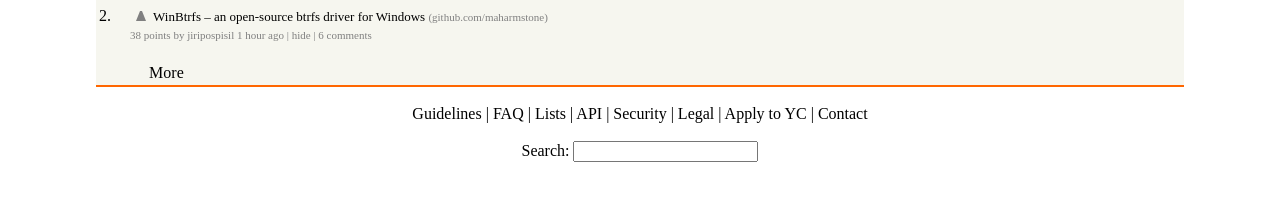
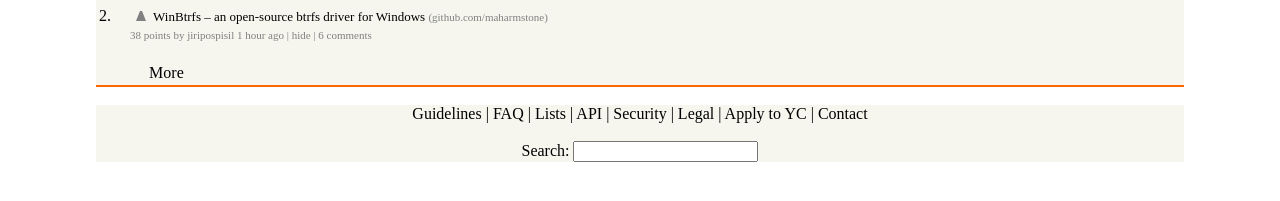
Before and after one commit to hickles/hackernews, a plain HTML site: page index.html in a window 1280 px wide. Shown: the part 85-286 px from the top of the page. Drawn offline with Linux system fonts and the light colour scheme.

Commit message:
Update screen.css

```diff
--- a/screen.css
+++ b/screen.css
@@ -1,6 +1,10 @@
 /* Add screen styles below */
 .orange-bg {
   background-color: #ff6600;
+}
+
+center, br {
+  background-color: #f6f6ef;
 }
 
 body {
```
